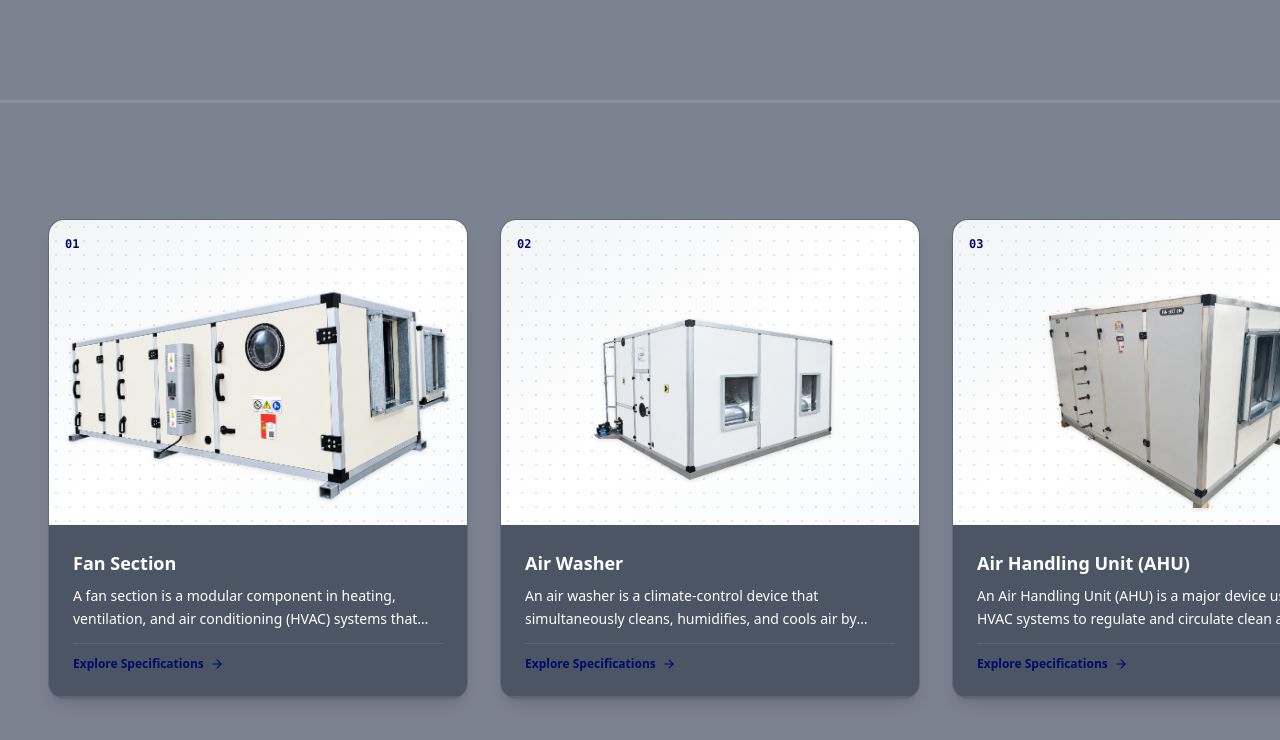
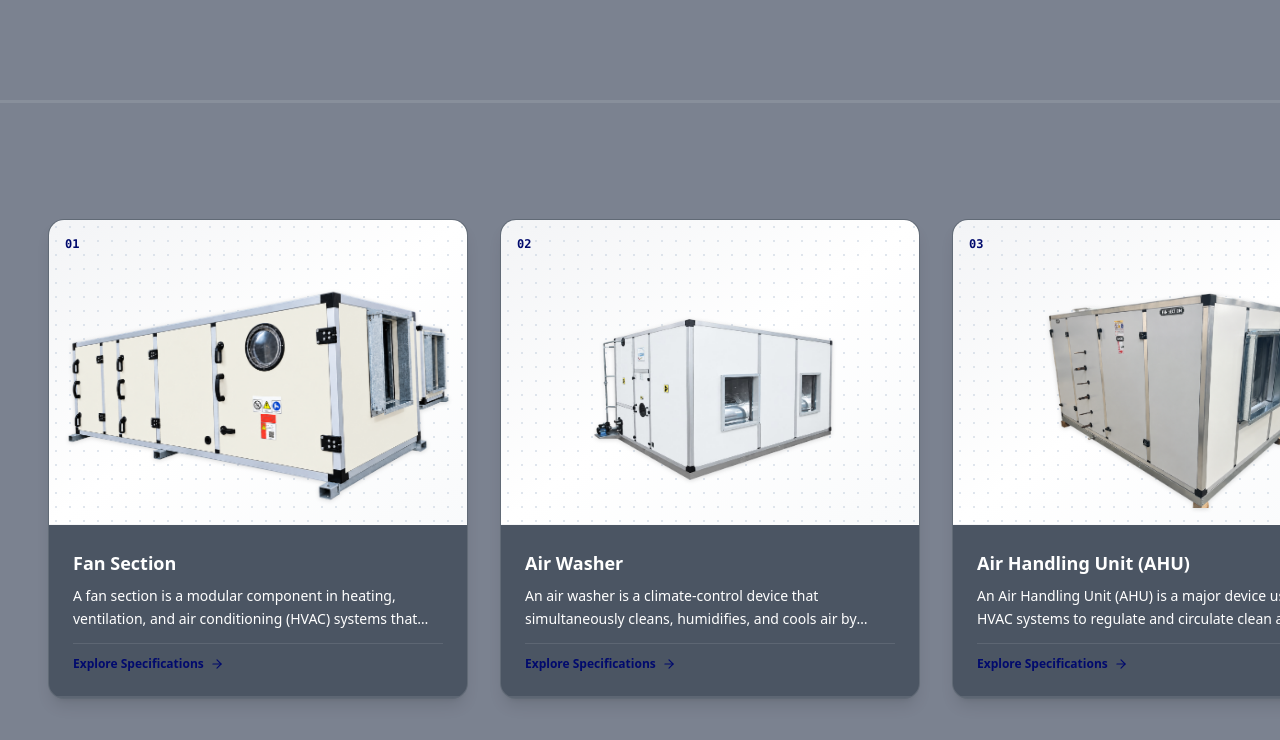
Before and after one commit to Lagectus/eurocon-llp-steelgrey, a Next.js app: page / in a window 1280 px wide. Shown: the part 2239-2979 px from the top of the page. Built offline with nearby package versions, Linux system fonts and the light colour scheme.

Commit message:
feat: use fan-section1.png for Fan Section product page and update visualizer footer

```diff
--- a/src/app/products/[slug]/page.tsx
+++ b/src/app/products/[slug]/page.tsx
@@ -504,7 +504,7 @@ export default function ProductDetailPage({ params }: ProductPageProps) {
                   <div className="p-4 bg-slate-50 border-t border-slate-200 flex items-center justify-between text-xs font-mono text-[#64748B]">
                     <span className="flex items-center gap-1.5">
                       <CheckCircle2 className="w-4 h-4 text-emerald-600" />
-                      <span>AMCA 210 / ISO 9001 VERIFIED</span>
+                      <span>FACTORY TESTED & VERIFIED</span>
                     </span>
                     <button
                       onClick={() => setIsQuoteOpen(true)}
--- a/src/components/sections/CompactProducts.tsx
+++ b/src/components/sections/CompactProducts.tsx
@@ -20,7 +20,7 @@ export default function CompactProducts({}: CompactProductsProps = {}) {
       schematicType: "fansection" as const,
       badge: "ISO 1940 G2.5",
       href: "/products/fan-section",
-      image: "/images/products/fan-sections.png",
+      image: "/images/products/fan-section1.png",
     },
     {
       id: "prod-airwashers",
--- a/src/components/sections/HorizontalProducts.tsx
+++ b/src/components/sections/HorizontalProducts.tsx
@@ -21,7 +21,7 @@ export default function HorizontalProducts() {
       tagline: "A fan section is a modular component in heating, ventilation, and air conditioning (HVAC) systems that houses a centrifugal or axial blower to circulate air through ducts.",
       badge: "ISO 1940 G2.5",
       href: "/products/fan-section",
-      image: "/images/products/fan-section.png",
+      image: "/images/products/fan-section1.png",
     },
     {
       id: "prod-airwashers",
--- a/src/data/euroconData.ts
+++ b/src/data/euroconData.ts
@@ -70,9 +70,9 @@ export const PRODUCTS_DATA: Product[] = [
     shortDescription: "Modular Fan Sections housing direct-drive fans or DIDW backward curved blowers on vibration-isolated sub-bases, optimized for AHU retrofits, fresh air intake, and process exhaust.",
     fullDescription: "EUROCON Fan Sections are self-contained aerodynamic supply and exhaust modules designed for seamless integration into built-up HVAC air systems, custom plenums, and industrial processes. Built within high-rigidity extruded aluminum frameworks with 25mm / 50mm double-skin PUF insulated panels (40 kg/m³ density), Eurocon Fan Sections feature direct-drive backward curved aerofoil plug fans or DIDW centrifugal blowers statically and dynamically balanced for whisper-quiet vibration-free operation.",
     heroBadge: "High Efficiency Modular Blower",
-    image: "/images/products/fan-sections.png",
+    image: "/images/products/fan-section1.png",
     gallery: [
-      "/images/products/fan-sections.png"
+      "/images/products/fan-section1.png"
     ],
     cfdImage: "/images/products/cfd-fan-section.jpg",
     schematicSvgType: "fansection",
```
